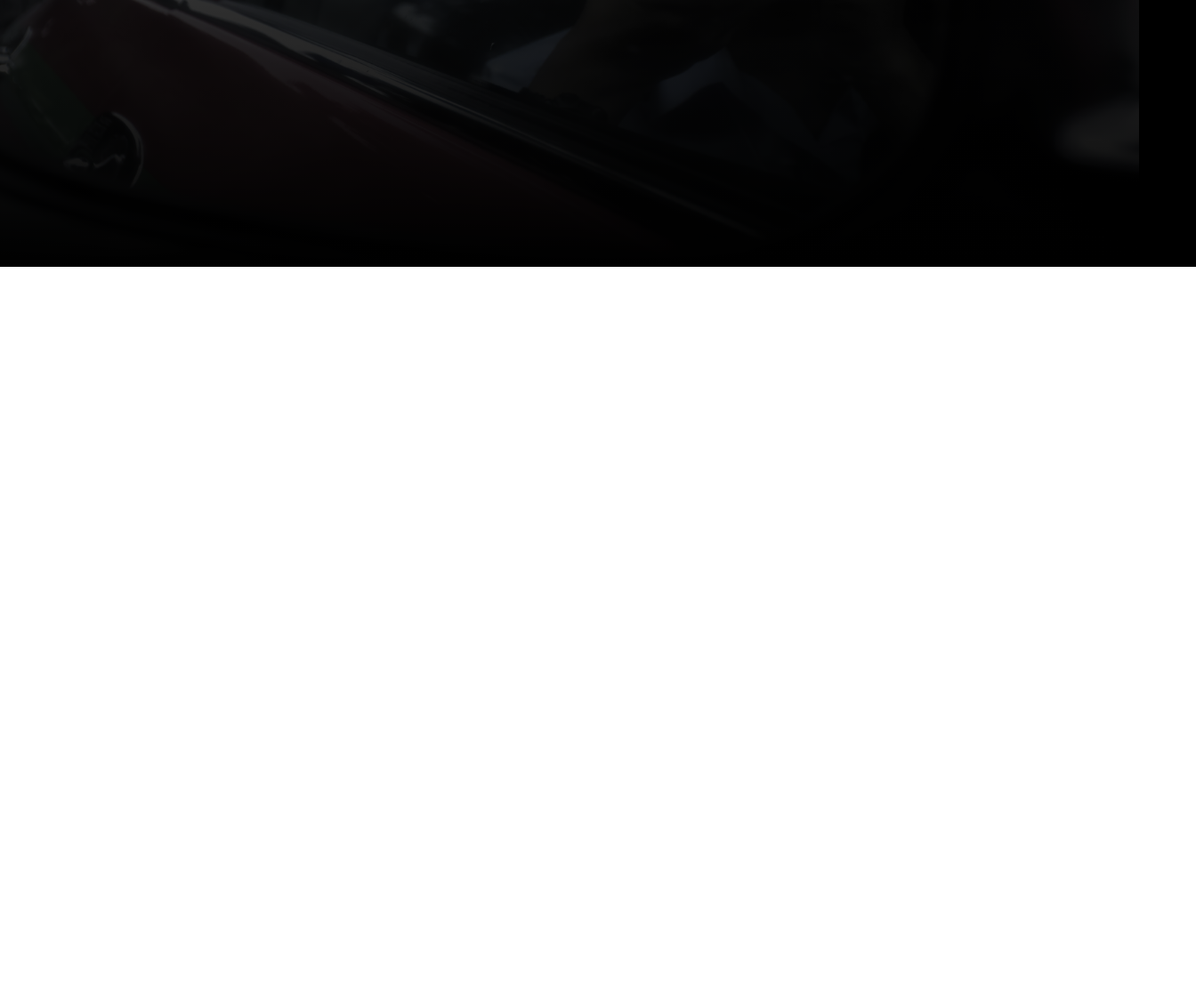
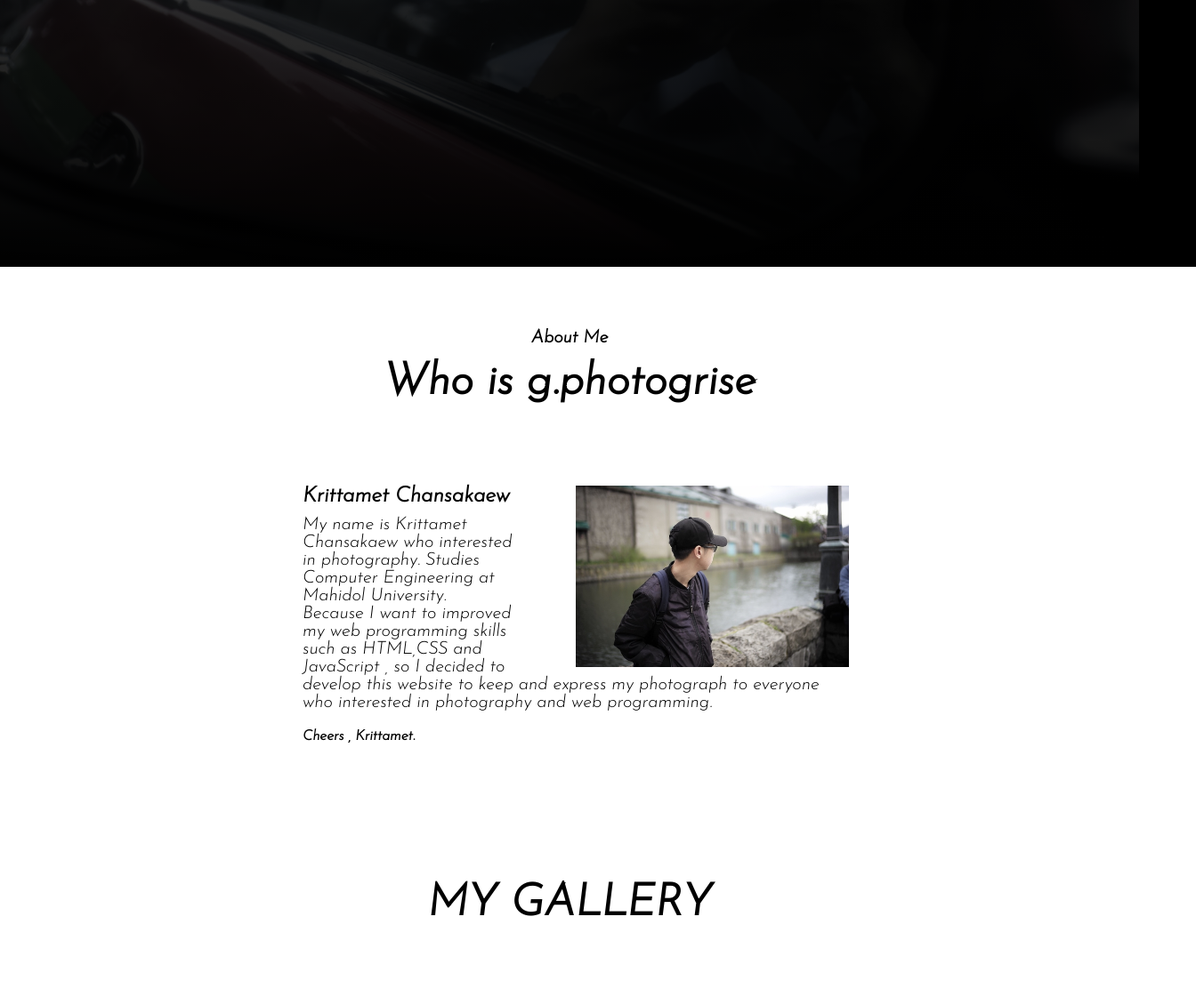
Before and after one commit to guykrittamet/gphotogrise.github.io, a plain HTML site: page index.html in a window 1280 px wide. Shown: the part 500-1612 px from the top of the page at 89% size, 1344 px wide, since content can reach past the window. Before the commit the page ends 800 px from the top, so only its background shows below. Drawn offline with Linux system fonts and the light colour scheme.

Commit message:
AboutMe1

```diff
--- a/index.html
+++ b/index.html
@@ -1,5 +1,5 @@
 <html>
-
+<!--menu-->
 <head>
   <title> g.photogrise  </title>
     <link rel="stylesheet" href="main.css">
@@ -21,7 +21,7 @@
     <ul>
       <li><a href="#">HOME</a></li>
       <li><a href="#">ABOUT ME</a></li>
-      <li><a href="#">GALLERY</a></li>
+      <li><a href="#">MY GALLERY</a></li>
       <li><a href="#">MY GEAR</a></li>
       <li><a href="#">CONTACT ME</a></li>
     </ul>
@@ -31,6 +31,34 @@
 <div id="menuBtn">
   <img src="png/menu.png" id="menu">
 </div>
+
+<!--about me-->
+<section id="aboutme">
+  <div class="titletext">
+    <p>About Me</p>
+    <h1>Who is g.photogrise</h1>
+  </div>
+  <div class="aboutme-box">
+    <div class="aboutme-box-col">
+        <img src="image2/myself.jpg" align="right">
+    <h1> Krittamet Chansakaew </h1>
+    <p>My name is Krittamet Chansakaew who interested in photography.
+      Studies Computer Engineering at Mahidol University. </p>
+    <p>Because I want to improved my web programming skills such as HTML,CSS and JavaScript ,
+      so I decided to develop this website to keep and express my photograph
+      to everyone who interested in photography and web programming.</p>
+    <h2> Cheers , Krittamet.</h2>
+    </div>
+  </div>
+</section>
+
+<!--my gallery-->
+<section id="mygallery">
+  <div class="titletext">
+    <h1>MY GALLERY</h1>
+  </div>
+</section>
+
 <script>
   var menuBtn = document.getElementById("menuBtn")
   var sideNav = document.getElementById("sideNav")
--- a/main.css
+++ b/main.css
@@ -53,6 +53,7 @@ nav ul li a{
     width: 50px;
     height: 50px;
     text-align: center;
+    background: black;
     position: fixed;
     right: 30px;
     top: 20px;
@@ -83,3 +84,69 @@ nav ul li a{
         transition: 0.5s;
     }
 }
+
+/*--about me--*/
+#aboutme{
+    width: 100%;
+    padding: 70px 0;
+
+}
+
+.titletext{
+    text-align: center;
+    padding-bottom: 70px;
+}
+
+.titletext p {
+    margin: auto;
+    font-size: 20px;
+    color: black;
+    font-weight: bold;
+    font-style: normal;
+    position: relative;
+    z-index: 1;
+    display: inline-block;
+}
+
+.titletext h1{
+    font-size: 50px;
+    padding-top: 15px;
+}
+
+.aboutme-box{
+    width: 80%;
+    margin-left: 25%;
+    display: flex;
+    flex-wrap: wrap;
+    align-items: center;
+    text-align: left;
+
+}
+
+.aboutme-box-col{
+    flex-basis: 60%;
+    padding: 20px;
+    margin-bottom: 50px;
+    border-radius: 5px;
+}
+
+.aboutme-box h1{
+    padding-bottom: 10px;
+}
+
+.aboutme-box p{
+    font-style: italic;
+    font-size: 20px;
+}
+
+.aboutme-box h2{
+    padding-top: 20px;
+    font-size: medium;
+}
+
+.aboutme-box-col img{
+    padding-left: 10%;
+    margin: auto;
+    align-items: right;
+    width: 50%;
+}
```
